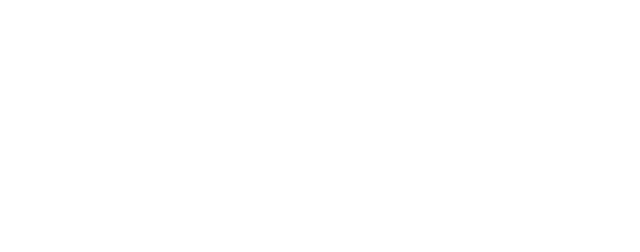
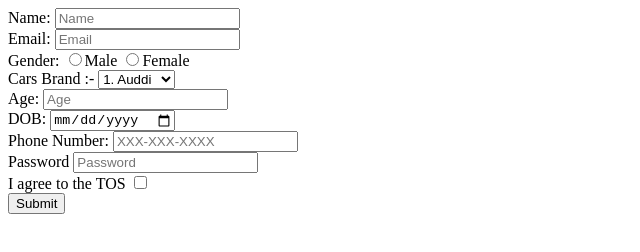
Before and after one commit to acciojob/signup-form-car-Roshan-Kumar-Mishra, a website: page main.html in a window 1280 px wide. Shown: the whole page, without its empty margins (0-640 px from the left). Drawn offline with Linux system fonts and the light colour scheme.

Commit message:
created a submission

```diff
--- a/main.html
+++ b/main.html
@@ -8,6 +8,44 @@
 
 <body>
 	<!-- the entire body must be written by student -->
+	 <form>
+      <label for="name">Name: </label>
+      <input type="text" placeholder="Name" id="name" required />
+      <br />
+      <label for="email">Email: </label>
+      <input type="email" placeholder="Email" id="email" required />
+      <br />
+      <label for="Gender">Gender: </label>
+      <label for="Gender">
+        <input type="radio" value="M" name="class" id="Gender" />Male
+        <input type="radio" value="F" name="class" id="Gender" />Female
+      </label>
+      <br />
+      <label for="cars">Cars Brand :-</label>
+      <select name="car brand" placeholder="please choose an option" id="cars" required>
+        <option value="Auddi">1. Auddi</option>
+        <option value="Tata">2. Tata</option>
+        <option value="Toyata">3. Toyata</option>
+        <option value="BMW">4. BMW</option>
+      </select>
+      <br />
+      <label for="age">Age:</label>
+      <input type="Number" placeholder="Age" id="age" required />
+      <br />
+      <label for="dob">DOB:</label>
+      <input type="Date" id="dob" required />
+      <br />
+      <label for="tel">Phone Number: </label>
+      <input type="tel" placeholder="XXX-XXX-XXXX" id="tel" />
+      <br />
+      <label for="password">Password</label>
+      <input type="password" placeholder="Password" id="password" required />
+      <br />
+      <label for="tos">I agree to the TOS</label>
+      <input type="checkbox" id="tos" required />
+      <br>
+      <input type="submit" placeholder="Submit">
+    </form>
     <script type="text/javascript" src="./script.js">
 </script>
 
```
